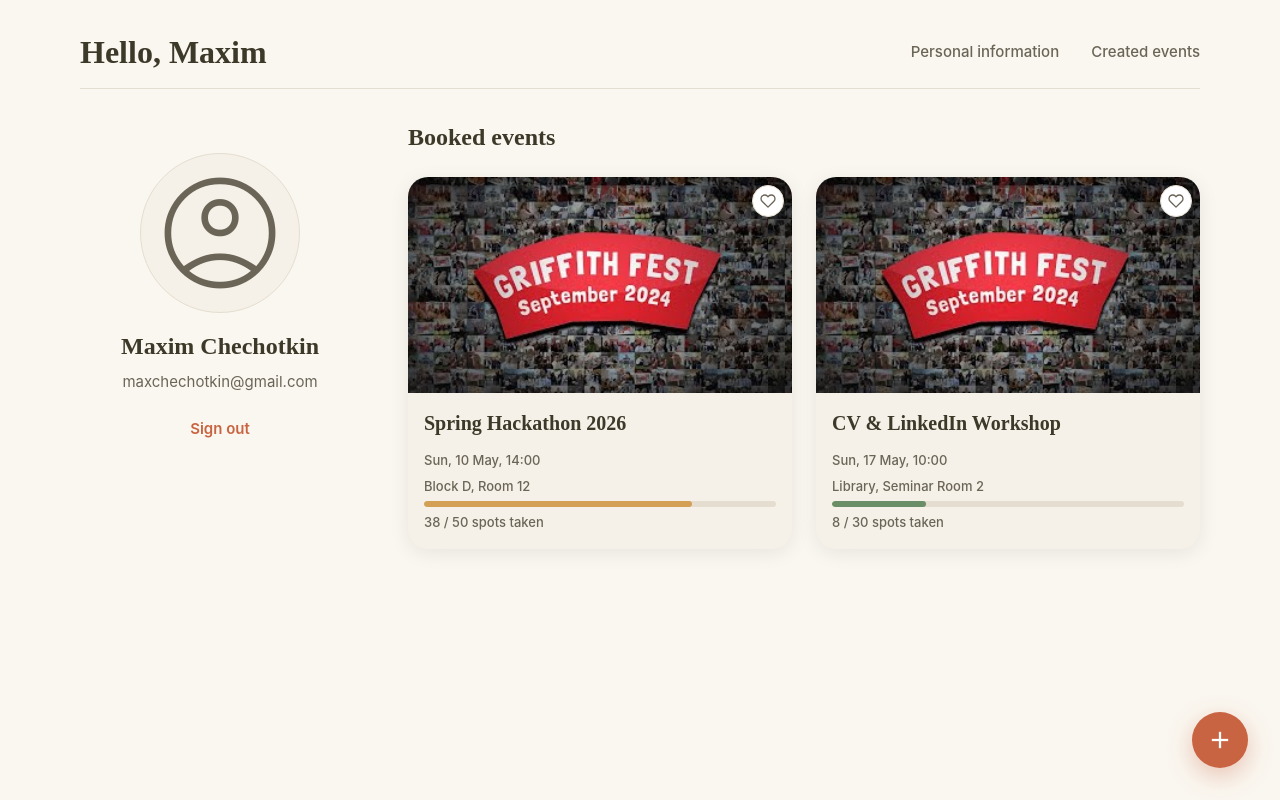
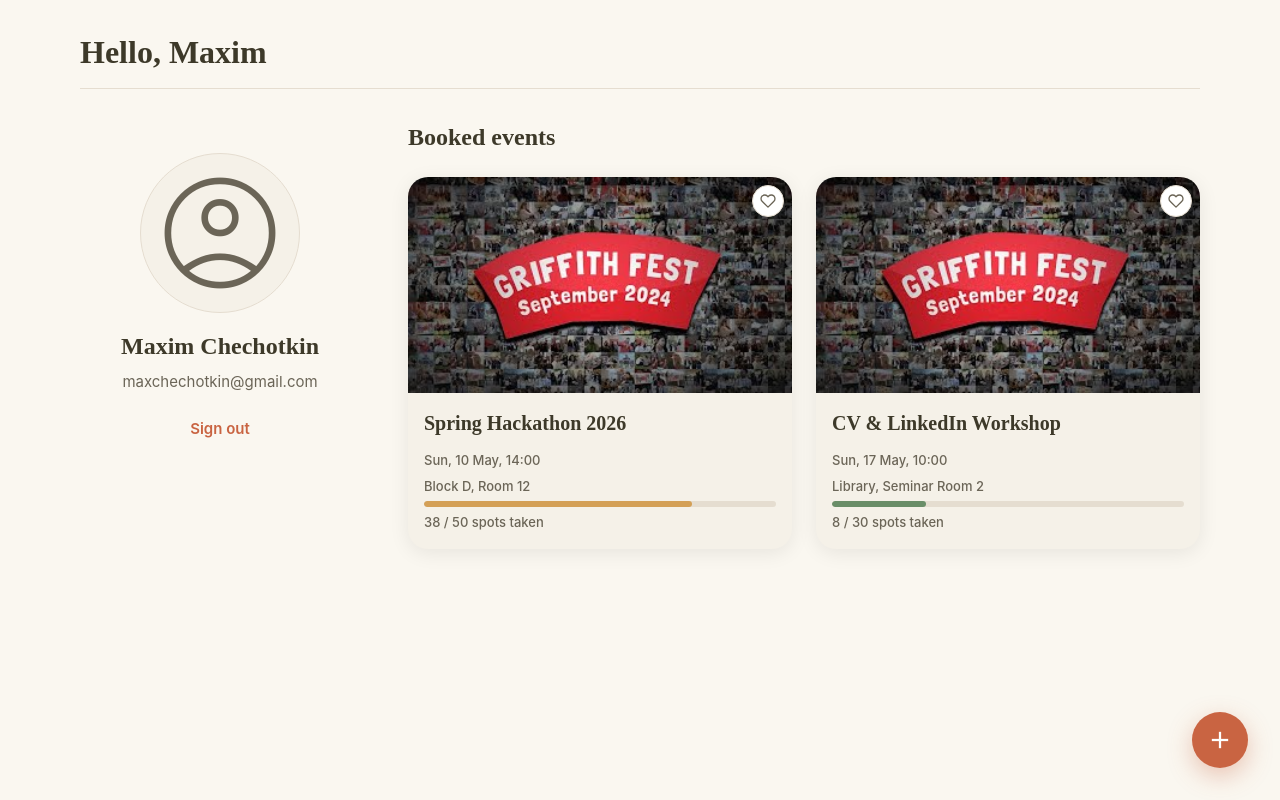
Before and after one commit to SlavaZinets/campus-connect, a Next.js app: page /organiser/profile/bookings in a window 1280 px wide. Built offline with nearby package versions, Linux system fonts and the light colour scheme.

Commit message:
Simplify organiser profile to a single page (Personal information). Remove ProfileTabs from organiser layout and delete /organiser/profile/events route — events dashboard remains at /organiser/events.

```diff
--- a/src/app/(dashboard)/organiser/profile/layout.jsx
+++ b/src/app/(dashboard)/organiser/profile/layout.jsx
@@ -1,13 +1,7 @@
 import Link from 'next/link';
 import { CURRENT_USER } from '@/lib/mock/currentUser';
-import ProfileTabs from '@/components/profile/ProfileTabs';
 import ProfileSidebar from '@/components/profile/ProfileSidebar';
 import styles from './layout.module.css';
-
-const ORGANISER_TABS = [
-  { href: '/organiser/profile',        label: 'Personal information' },
-  { href: '/organiser/profile/events', label: 'Created events' },
-];
 
 export default function OrganiserProfileLayout({ children }) {
   const user = CURRENT_USER;
@@ -17,7 +11,6 @@ export default function OrganiserProfileLayout({ children }) {
       <div className="container">
         <header className={styles.topRow}>
           <h1 className={styles.greeting}>Hello, {user.firstName}</h1>
-          <ProfileTabs tabs={ORGANISER_TABS} />
         </header>
 
         <div className={styles.divider} />
```
